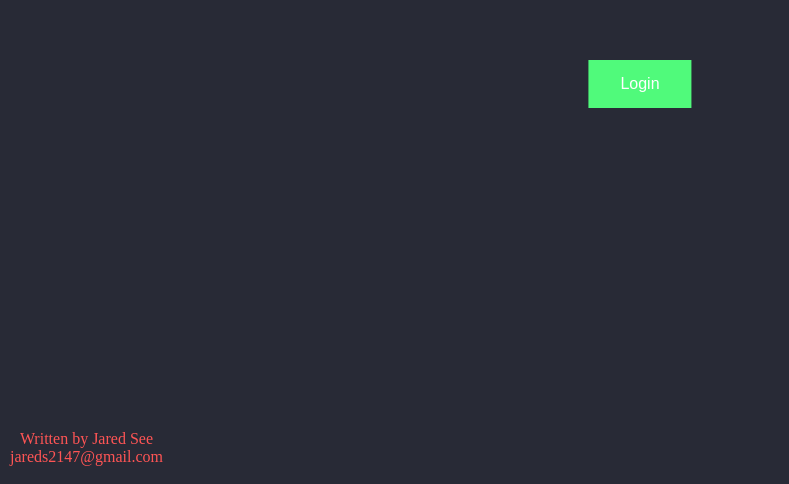
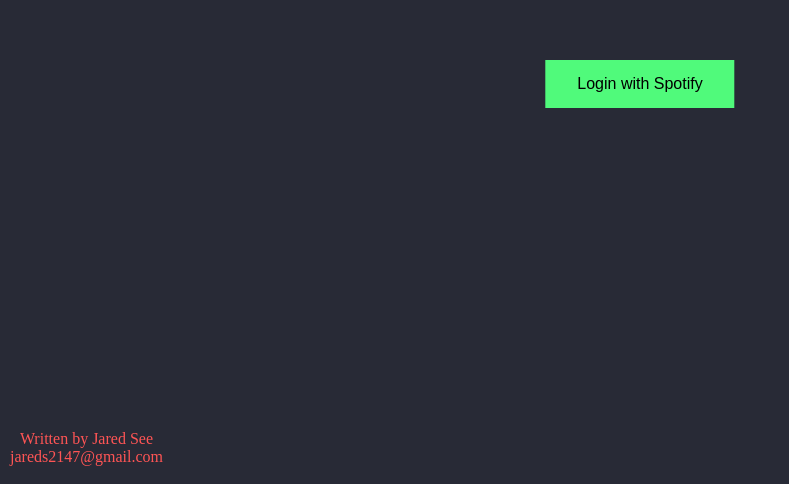
Before and after one commit to Jiffy953/Jiffy953.github.io, a plain HTML site: page index.html in a window 1280 px wide. Shown: the part 316-800 px from the top of the page, without its empty margins (0-789 px from the left). Drawn offline with Linux system fonts and the light colour scheme.

Commit message:
button fix

```diff
--- a/index.html
+++ b/index.html
@@ -6,7 +6,7 @@
         .button
         {
             border: none;
-            color:white;
+            color:Black;
             padding: 15px 32px;
             text-align: center;
             text-decoration: none;
@@ -63,7 +63,7 @@
 </head>
 <body>
     <div class="center">
-        <button type="submit" class="button loginButton">Login</button>
+        <button type="submit" class="button loginButton">Login with Spotify</button>
       </div>
 
     <footer>
```
